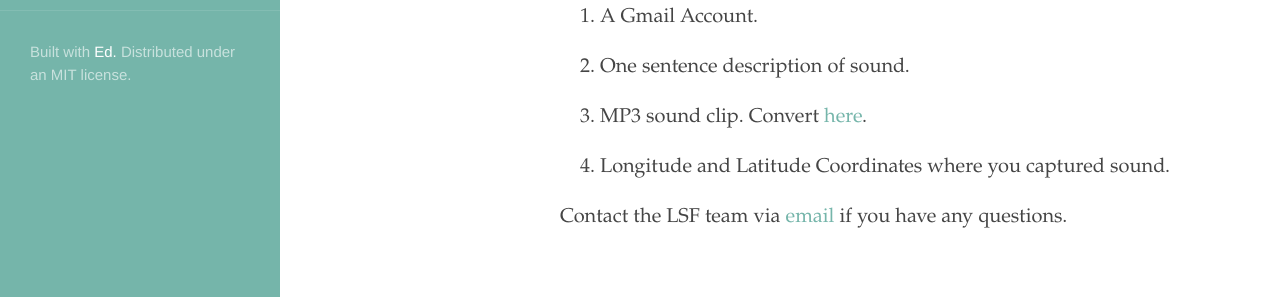
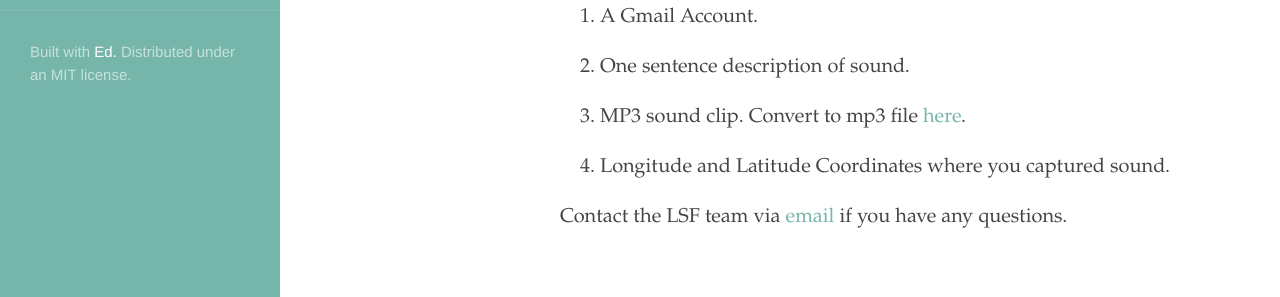
Before and after one commit to rm4-25/lsf_3, a Jekyll site: the page built from Submit Sound.md, in a window 1280 px wide. Shown: the part 488-785 px from the top of the page. Built offline with Jekyll 4.4.1, drawn with Linux system fonts in a browser that asks for light colours.

Commit message:
Update Submit Sound.md

```diff
--- a/Submit Sound.md
+++ b/Submit Sound.md
@@ -13,7 +13,7 @@ What you will need to fill form:
 
 2. One sentence description of sound.
 
-2. MP3 sound clip. Convert <a href="https://www.freeconvert.com/">here</a>.
+2. MP3 sound clip. Convert to mp3 file <a href="https://www.freeconvert.com/">here</a>.
 
 3. Longitude and Latitude Coordinates where you captured sound.
 
```
